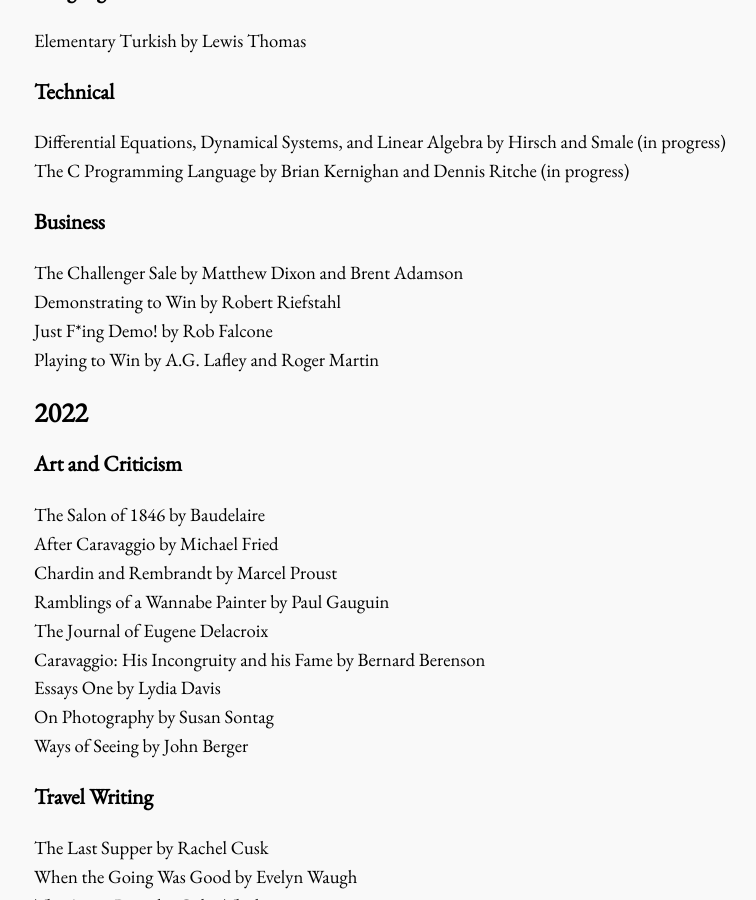
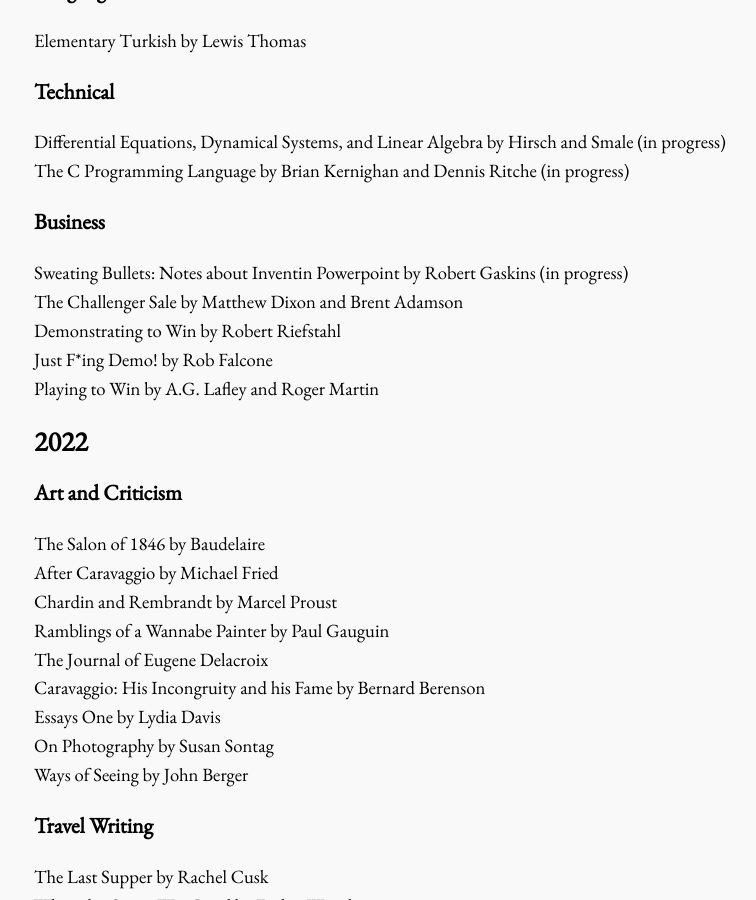
Before and after one commit to bora-uyumazturk/bora-uyumazturk.github.io, a Jekyll site: the page built from reading.html, in a window 1280 px wide and 900 px high, scrolled down 929 px. Shown: the whole window, without its empty margins (138-894 px from the left). Built offline with Jekyll 4.4.1, drawn with Linux system fonts in a browser that asks for light colours.

Commit message:
Update reading.html

```diff
--- a/reading.html
+++ b/reading.html
@@ -47,6 +47,7 @@
 
   <h3>Business</h3>
 
+  Sweating Bullets: Notes about Inventin Powerpoint by Robert Gaskins (in progress) <br>
   The Challenger Sale by Matthew Dixon and Brent Adamson <br>
   Demonstrating to Win by Robert Riefstahl <br>
   Just F*ing Demo! by Rob Falcone <br>
```
